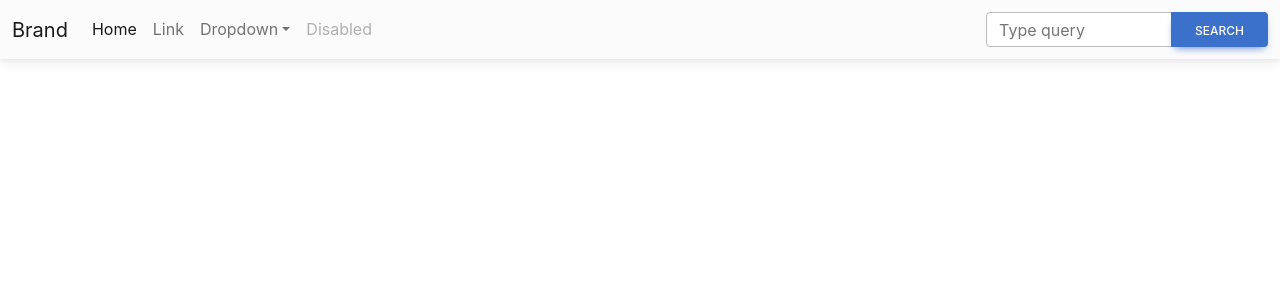
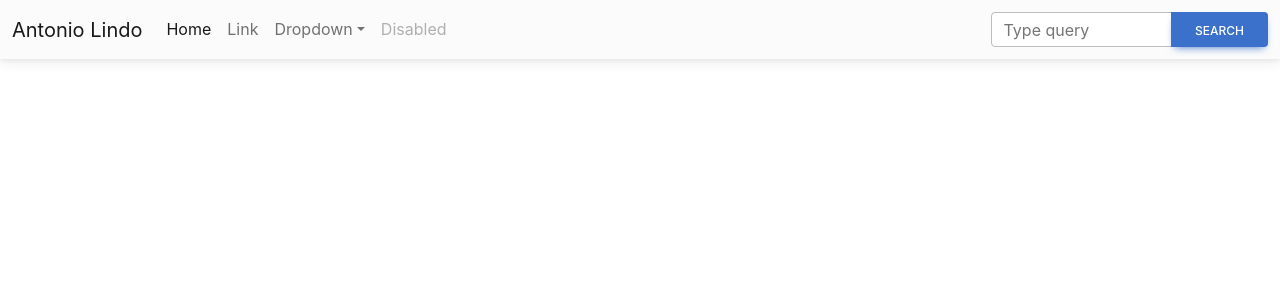
Before and after one commit to antoniolvitall/meuportifolio, a React (Create React App) app in the folder client/: page / in a window 1280 px wide. Shown: the top 300 px of the page. Built offline with nearby package versions, Linux system fonts and the light colour scheme.

Commit message:
Colocando logo no navbar

```diff
--- a/client/src/components/header.js
+++ b/client/src/components/header.js
@@ -15,6 +15,7 @@ import {
   MDBDropdownItem,
   MDBCollapse,
 } from 'mdb-react-ui-kit';
+import "./header.css";
 
 export default function Header() {
     const [showBasic, setShowBasic] = useState(false);
@@ -22,7 +23,9 @@ export default function Header() {
     return (
       <MDBNavbar expand='lg' light bgColor='light'>
         <MDBContainer fluid>
-          <MDBNavbarBrand href='#'>Brand</MDBNavbarBrand>
+          <MDBNavbarBrand href='#'>
+            Antonio Lindo
+            </MDBNavbarBrand>
 
           <MDBNavbarToggler
             aria-controls='navbarSupportedContent'
```
Also changed, not shown: client/src/assets/allogo.png (renamed from client/public/allogo.png), client/src/components/header.css (added).
